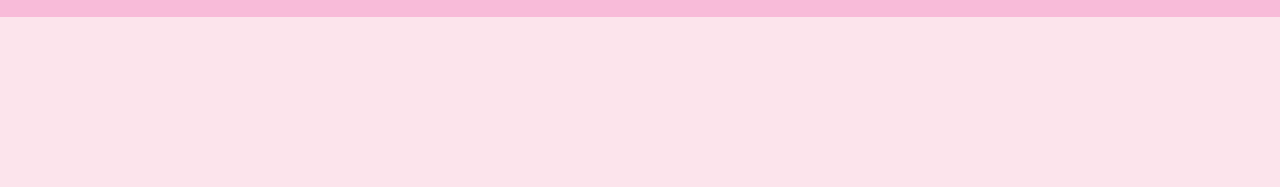
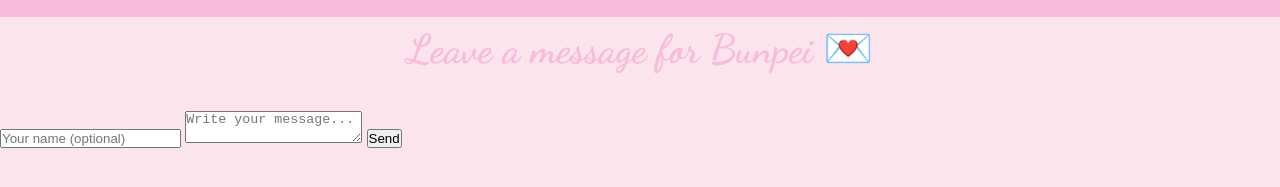
Before and after one commit to azmiaana/foryou, a plain HTML site: page index.html in a window 1280 px wide. Shown: the part 1913-2100 px from the top of the page. Before the commit the page ends 1930 px from the top, so only its background shows below. Drawn offline with Linux system fonts and the light colour scheme; no server answers.

Commit message:
Update index.html

```diff
--- a/index.html
+++ b/index.html
@@ -65,5 +65,21 @@
     </footer>
 
     <script src="script.js"></script>
+<body>
+
+  <!-- isi web kamu yang lain -->
+
+  <!-- BAGIAN PESAN -->
+  <div class="message-section">
+    <h2>Leave a message for Bunpei 💌</h2>
+
+    <input type="text" id="name" placeholder="Your name (optional)">
+    <textarea id="message" placeholder="Write your message..."></textarea>
+    <button onclick="sendMessage()">Send</button>
+
+    <div id="messages"></div>
+  </div>
+
+  <script type="module" src="script.js"></script>
 </body>
 </html>
```
